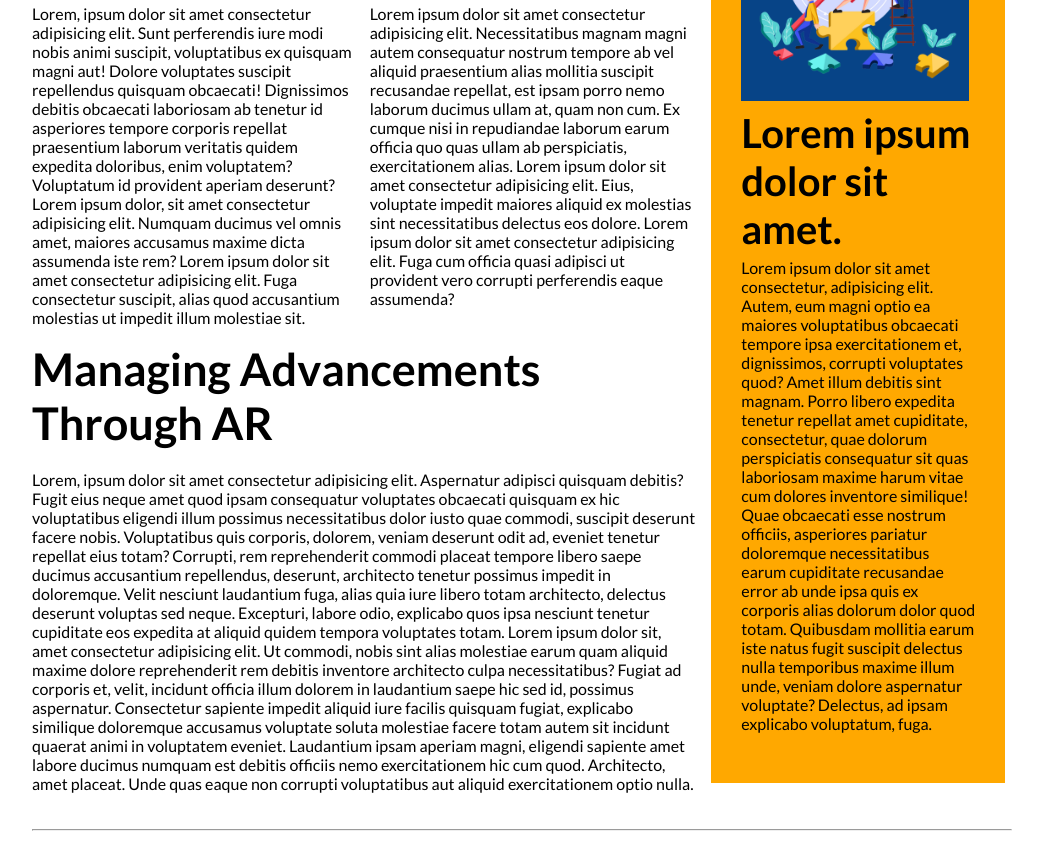
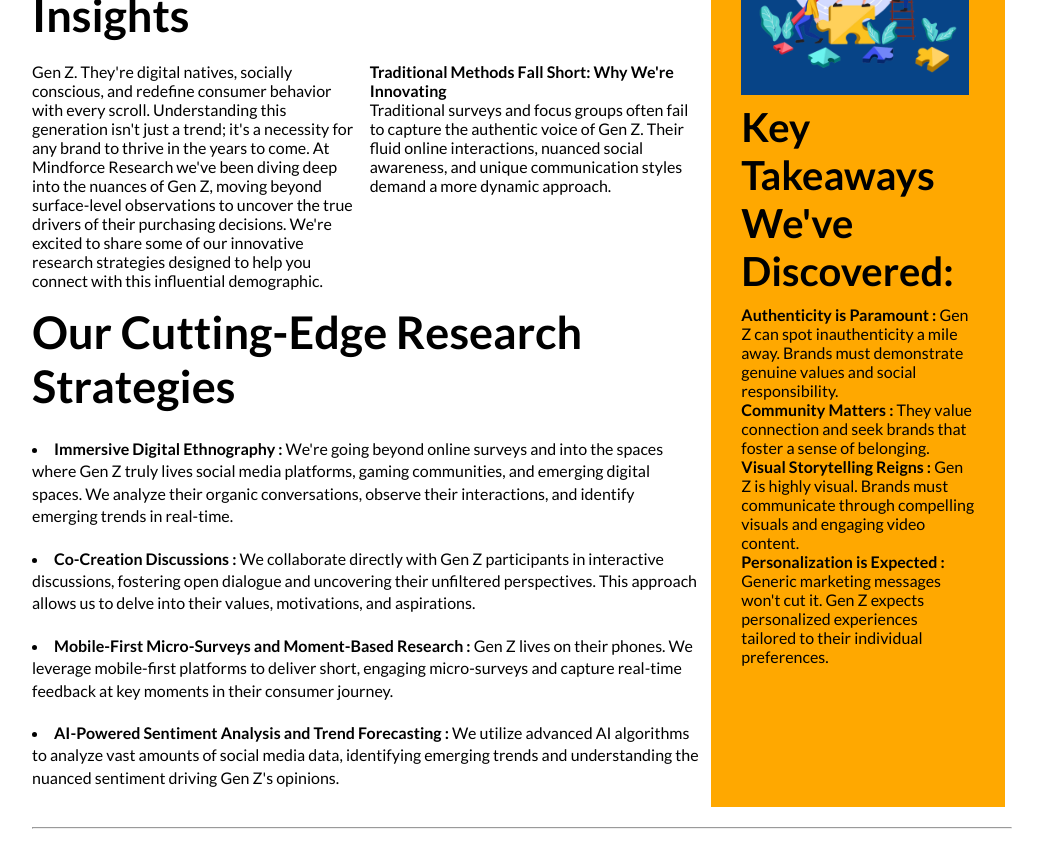
Before and after one commit to abhxran/newsletter1, a plain HTML site: page index.html in a window 1280 px wide. Shown: the part 793-1644 px from the top of the page, without its empty margins (118-1161 px from the left). Drawn offline with Linux system fonts and the light colour scheme.

Commit message:
add content

```diff
--- a/index.html
+++ b/index.html
@@ -12,7 +12,14 @@
     <title>Mindforce Research | Newsletter</title>
   </head>
   <body style="font-family: lato; margin: 10px 150px">
-    <div style="border: 5px solid #ffa800; width: 100%; text-align: center">
+    <div
+      style="
+        border: 5px solid #ffa800;
+        width: 100%;
+        text-align: center;
+        margin-top: 30px;
+      "
+    >
       <div style="max-width: 550px; margin: auto; margin-top: 10px">
         <p
           style="
@@ -32,18 +39,24 @@
         <p
           style="
             color: #094990;
-            font-size: 110px;
+            font-size: 80px;
             letter-spacing: 0.025em;
             margin: 0;
             font-weight: 800;
             transform: scaleY(1.2);
+            margin-top: 20px;
           "
         >
-          NEWSLETTER
+          UNLOCKING INSIGHTS
         </p>
       </div>
       <div>
-        <p style="font-size: 18px; letter-spacing: 0.025em">
+        <p
+          style="
+            font-size: 18px;
+            letter-spacing: 0.025em;
+          "
+        >
           January 2030, Issue 001
         </p>
       </div>
@@ -60,7 +73,7 @@
         <p
           style="font-size: 45px; margin: 0; margin-top: 15px; font-weight: 600"
         >
-          The AR Revolution: Innovations Across Industries
+          Decoding Gen Z: Beyond Stereotypes, Into Actionable Insights
         </p>
         <div style="width: 100%; margin-top: 20px">
           <div
@@ -71,17 +84,14 @@
               margin-right: 10px;
             "
           >
-            Lorem, ipsum dolor sit amet consectetur adipisicing elit. Sunt
-            perferendis iure modi nobis animi suscipit, voluptatibus ex quisquam
-            magni aut! Dolore voluptates suscipit repellendus quisquam
-            obcaecati! Dignissimos debitis obcaecati laboriosam ab tenetur id
-            asperiores tempore corporis repellat praesentium laborum veritatis
-            quidem expedita doloribus, enim voluptatem? Voluptatum id provident
-            aperiam deserunt? Lorem ipsum dolor, sit amet consectetur
-            adipisicing elit. Numquam ducimus vel omnis amet, maiores accusamus
-            maxime dicta assumenda iste rem? Lorem ipsum dolor sit amet
-            consectetur adipisicing elit. Fuga consectetur suscipit, alias quod
-            accusantium molestias ut impedit illum molestiae sit.
+            Gen Z. They're digital natives, socially conscious, and redefine
+            consumer behavior with every scroll. Understanding this generation
+            isn't just a trend; it's a necessity for any brand to thrive in the
+            years to come. At Mindforce Research we've been diving deep into the
+            nuances of Gen Z, moving beyond surface-level observations to
+            uncover the true drivers of their purchasing decisions. We're
+            excited to share some of our innovative research strategies designed
+            to help you connect with this influential demographic.
           </div>
           <div
             style="
@@ -91,89 +101,147 @@
               margin-right: 10px;
             "
           >
-            Lorem ipsum dolor sit amet consectetur adipisicing elit.
-            Necessitatibus magnam magni autem consequatur nostrum tempore ab vel
-            aliquid praesentium alias mollitia suscipit recusandae repellat, est
-            ipsam porro nemo laborum ducimus ullam at, quam non cum. Ex cumque
-            nisi in repudiandae laborum earum officia quo quas ullam ab
-            perspiciatis, exercitationem alias. Lorem ipsum dolor sit amet
-            consectetur adipisicing elit. Eius, voluptate impedit maiores
-            aliquid ex molestias sint necessitatibus delectus eos dolore. Lorem
-            ipsum dolor sit amet consectetur adipisicing elit. Fuga cum officia
-            quasi adipisci ut provident vero corrupti perferendis eaque
-            assumenda?
+            <b>Traditional Methods Fall Short: Why We're Innovating</b><br />
+            Traditional surveys and focus groups often fail to capture the
+            authentic voice of Gen Z. Their fluid online interactions, nuanced
+            social awareness, and unique communication styles demand a more
+            dynamic approach.
           </div>
         </div>
         <p
-          style="font-size: 45px; margin: 0; margin-top: 15px; font-weight: 600"
+          style="
+            font-size: 45px;
+            margin: 0;
+            margin-top: 15px;
+            font-weight: 600;
+            margin-bottom: 15px;
+          "
         >
-          Managing Advancements Through AR
+          Our Cutting-Edge Research Strategies
         </p>
-        <p style="margin-top: 20px; margin-right: 10px">
-          Lorem, ipsum dolor sit amet consectetur adipisicing elit. Aspernatur
-          adipisci quisquam debitis? Fugit eius neque amet quod ipsam
-          consequatur voluptates obcaecati quisquam ex hic voluptatibus eligendi
-          illum possimus necessitatibus dolor iusto quae commodi, suscipit
-          deserunt facere nobis. Voluptatibus quis corporis, dolorem, veniam
-          deserunt odit ad, eveniet tenetur repellat eius totam? Corrupti, rem
-          reprehenderit commodi placeat tempore libero saepe ducimus accusantium
-          repellendus, deserunt, architecto tenetur possimus impedit in
-          doloremque. Velit nesciunt laudantium fuga, alias quia iure libero
-          totam architecto, delectus deserunt voluptas sed neque. Excepturi,
-          labore odio, explicabo quos ipsa nesciunt tenetur cupiditate eos
-          expedita at aliquid quidem tempora voluptates totam. Lorem ipsum dolor
-          sit, amet consectetur adipisicing elit. Ut commodi, nobis sint alias
-          molestiae earum quam aliquid maxime dolore reprehenderit rem debitis
-          inventore architecto culpa necessitatibus? Fugiat ad corporis et,
-          velit, incidunt officia illum dolorem in laudantium saepe hic sed id,
-          possimus aspernatur. Consectetur sapiente impedit aliquid iure facilis
-          quisquam fugiat, explicabo similique doloremque accusamus voluptate
-          soluta molestiae facere totam autem sit incidunt quaerat animi in
-          voluptatem eveniet. Laudantium ipsam aperiam magni, eligendi sapiente
-          amet labore ducimus numquam est debitis officiis nemo exercitationem
-          hic cum quod. Architecto, amet placeat. Unde quas eaque non corrupti
-          voluptatibus aut aliquid exercitationem optio nulla.
-        </p>
+
+        <li
+          style="
+            padding-top: 10px;
+            padding-bottom: 10px;
+            line-height: 1.4em;
+            padding-right: 5px;
+          "
+        >
+          <b>Immersive Digital Ethnography : </b> We're going beyond online
+          surveys and into the spaces where Gen Z truly lives social media
+          platforms, gaming communities, and emerging digital spaces. We analyze
+          their organic conversations, observe their interactions, and identify
+          emerging trends in real-time.
+        </li>
+        <li
+          style="
+            padding-top: 10px;
+            padding-bottom: 10px;
+            line-height: 1.4em;
+            padding-right: 5px;
+          "
+        >
+          <b>Co-Creation Discussions : </b> We collaborate directly with Gen Z
+          participants in interactive discussions, fostering open dialogue and
+          uncovering their unfiltered perspectives. This approach allows us to
+          delve into their values, motivations, and aspirations.
+        </li>
+        <li
+          style="
+            padding-top: 10px;
+            padding-bottom: 10px;
+            line-height: 1.4em;
+            padding-right: 5px;
+          "
+        >
+          <b>Mobile-First Micro-Surveys and Moment-Based Research : </b> Gen Z
+          lives on their phones. We leverage mobile-first platforms to deliver
+          short, engaging micro-surveys and capture real-time feedback at key
+          moments in their consumer journey.
+        </li>
+        <li
+          style="
+            padding-top: 10px;
+            padding-bottom: 10px;
+            line-height: 1.4em;
+            padding-right: 5px;
+          "
+        >
+          <b>AI-Powered Sentiment Analysis and Trend Forecasting : </b> We
+          utilize advanced AI algorithms to analyze vast amounts of social media
+          data, identifying emerging trends and understanding the nuanced
+          sentiment driving Gen Z's opinions.
+        </li>
       </div>
       <div style="width: 30%; display: inline-block; vertical-align: top">
+        <img
+          style="padding-left: 30px; padding-top: 110px"
+          src="./images/quote.png"
+          alt=""
+          width="50"
+        />
         <p
           style="
             font-size: 30px;
             font-weight: 600;
             text-align: left;
-            padding-top: 30px;
-            margin: 50px 30px;
+            margin: 5px 5px 60px 30px;
+            letter-spacing: 0.025em;
+            line-height: 1.2em;
           "
         >
-          Lorem ipsum dolor sit amet consectetur adipisicing elit. Atque aut
-          culpa vero velit enim quisquam
+          New Research Strategies You Can't Afford to Miss.
         </p>
-        <div style="background-color: #ffa800; padding-bottom: 50px">
+        <div
+          style="
+            background-color: #ffa800;
+            padding-bottom: 50px;
+            margin-top: 60px;
+            min-height: 920px;
+          "
+        >
           <img
             style="width: 228px; margin: 0 30px; margin-top: 30px"
             src="./images/impact-of-genz-min.png"
             alt=""
           />
-          <p style="margin: 5px 30px; font-size: 40px; font-weight: 600">
-            Lorem ipsum dolor sit amet.
+          <p
+            style="
+              margin: 5px 30px;
+              font-size: 40px;
+              font-weight: 600;
+              margin-bottom: 10px;
+            "
+          >
+            Key Takeaways We've Discovered:
           </p>
           <p style="margin: 0 30px">
-            Lorem ipsum dolor sit amet consectetur, adipisicing elit. Autem, eum
-            magni optio ea maiores voluptatibus obcaecati tempore ipsa
-            exercitationem et, dignissimos, corrupti voluptates quod? Amet illum
-            debitis sint magnam. Porro libero expedita tenetur repellat amet
-            cupiditate, consectetur, quae dolorum perspiciatis consequatur sit
-            quas laboriosam maxime harum vitae cum dolores inventore similique!
-            Quae obcaecati esse nostrum officiis, asperiores pariatur doloremque
-            necessitatibus earum cupiditate recusandae error ab unde ipsa quis
-            ex corporis alias dolorum dolor quod totam. Quibusdam mollitia earum
-            iste natus fugit suscipit delectus nulla temporibus maxime illum
-            unde, veniam dolore aspernatur voluptate? Delectus, ad ipsam
-            explicabo voluptatum, fuga.
+            <b>Authenticity is Paramount : </b> Gen Z can spot inauthenticity a
+            mile away. Brands must demonstrate genuine values and social
+            responsibility. <br />
+            <b>Community Matters : </b> They value connection and seek brands
+            that foster a sense of belonging. <br />
+            <b>Visual Storytelling Reigns : </b> Gen Z is highly visual. Brands
+            must communicate through compelling visuals and engaging video
+            content. <br />
+            <b>Personalization is Expected : </b> Generic marketing messages
+            won't cut it. Gen Z expects personalized experiences tailored to
+            their individual preferences. <br />
           </p>
         </div>
       </div>
     </div>
+    <!-- <div style="width: 100%; margin-top: 20px;">
+      <p>
+        <b
+          >At Mindforce Research, we're committed to providing our clients with
+          the insights they need to succeed in a rapidly evolving market.
+          Contact us today to discuss how we can help you decode Gen Z and drive
+          meaningful engagement.</b
+        >
+      </p>
+    </div> -->
     <div style="margin: 20px 0px">
       <hr />
     </div>
```
Also changed, not shown: images/quote.png (added). Lines whose indentation alone changed are shown as unchanged.
